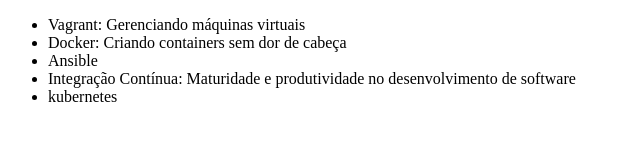
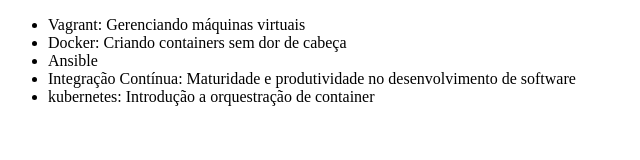
Before and after one commit to josueschiavini/alura-git, a plain HTML site: page index.html in a window 1280 px wide. Shown: the whole page, without its empty margins (0-640 px from the left). Drawn offline with Linux system fonts and the light colour scheme.

Commit message:
Alterando o nome do curso de kubernetes

```diff
--- a/index.html
+++ b/index.html
@@ -10,7 +10,7 @@
         <li>Docker: Criando containers sem dor de cabeça</li>
         <li>Ansible</li>
         <li>Integração Contínua: Maturidade e produtividade no desenvolvimento de software</li>
-        <li>kubernetes</li>
+        <li>kubernetes: Introdução a orquestração de container</li>
     </ul>
 </body>
 </html>
```
